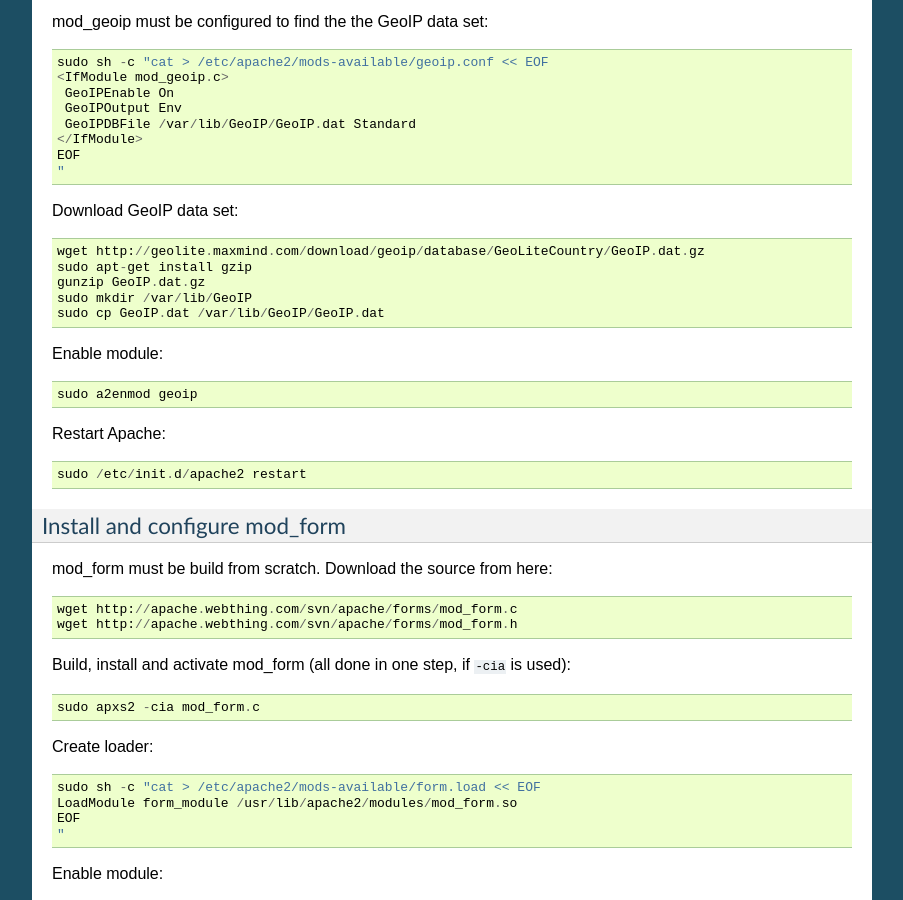
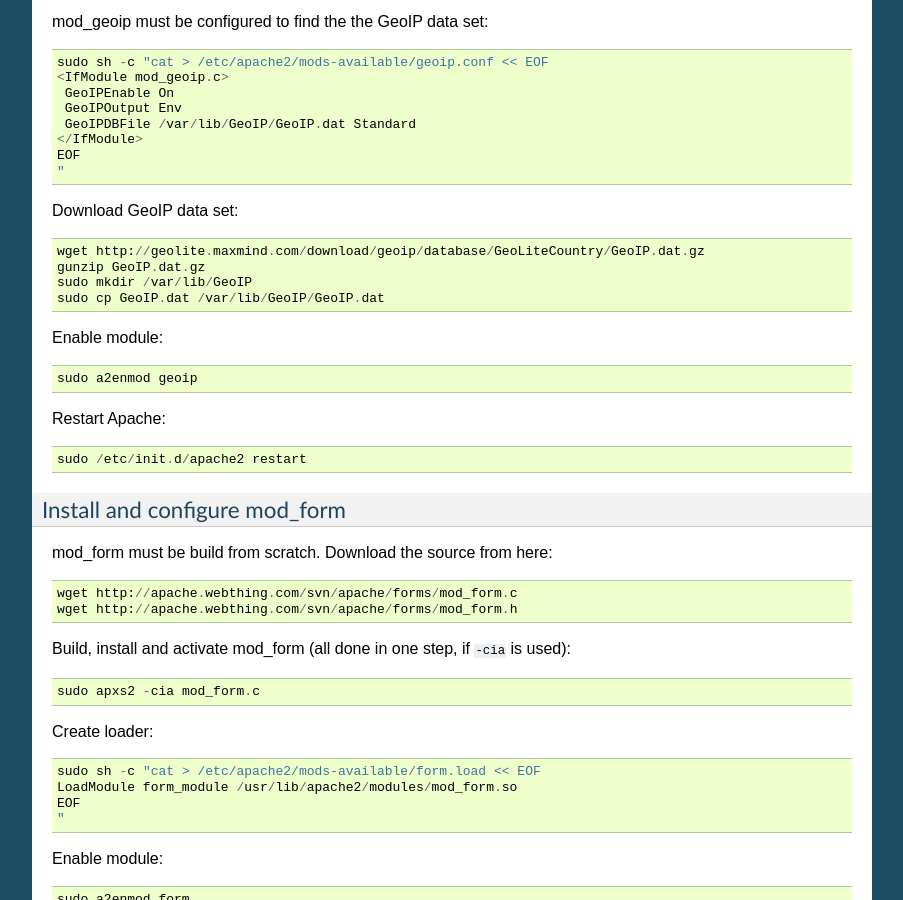
Before and after one commit to hayalci/mirrorbrain, a Sphinx documentation site: the page built from docs/installation/debian.rst, in a window 1280 px wide and 900 px high, scrolled down 974 px. Shown: the whole window, without its empty margins (198-1101 px from the left). Built offline with Sphinx 7.4.7, drawn with Linux system fonts in a browser that asks for light colours.

Commit message:
removed install uzinp from the geoip section because it was already installed
git-svn-id: http://svn.mirrorbrain.org/svn/mirrorbrain/trunk@7809 2d291e14-ff0c-0410-a3fa-d5caa9871f55

```diff
--- a/docs/installation/debian.rst
+++ b/docs/installation/debian.rst
@@ -67,7 +67,6 @@ mod_geoip must be configured to find the the GeoIP data set::
 Download GeoIP data set::
 
   wget http://geolite.maxmind.com/download/geoip/database/GeoLiteCountry/GeoIP.dat.gz
-  sudo apt-get install gzip
   gunzip GeoIP.dat.gz
   sudo mkdir /var/lib/GeoIP
   sudo cp GeoIP.dat /var/lib/GeoIP/GeoIP.dat
```
